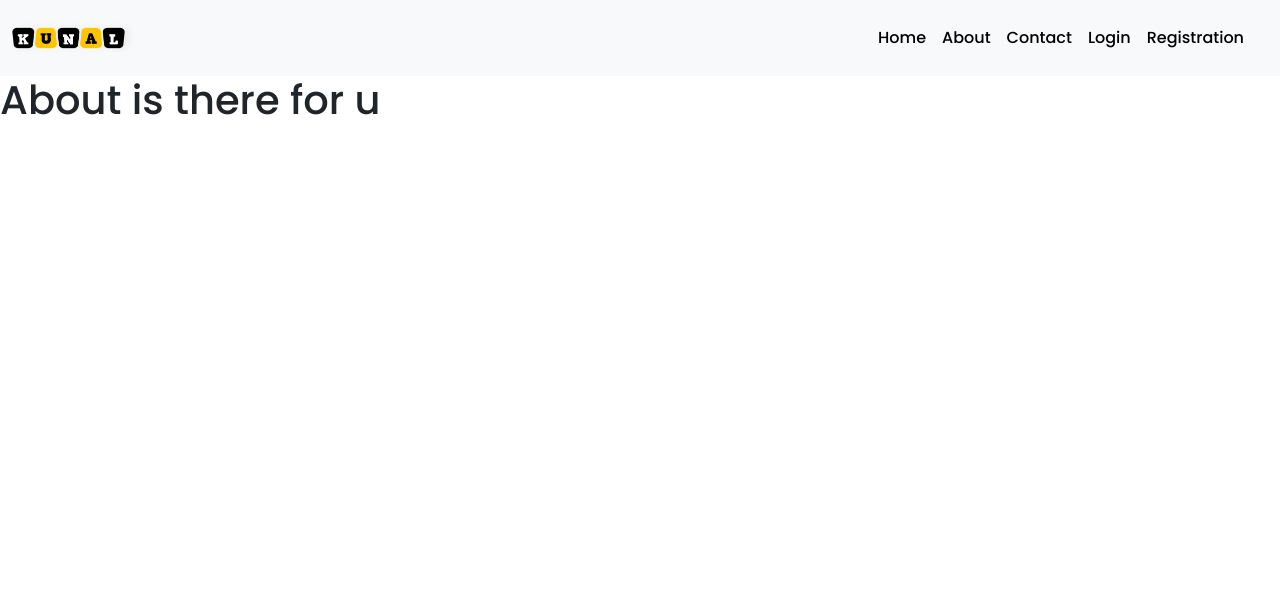
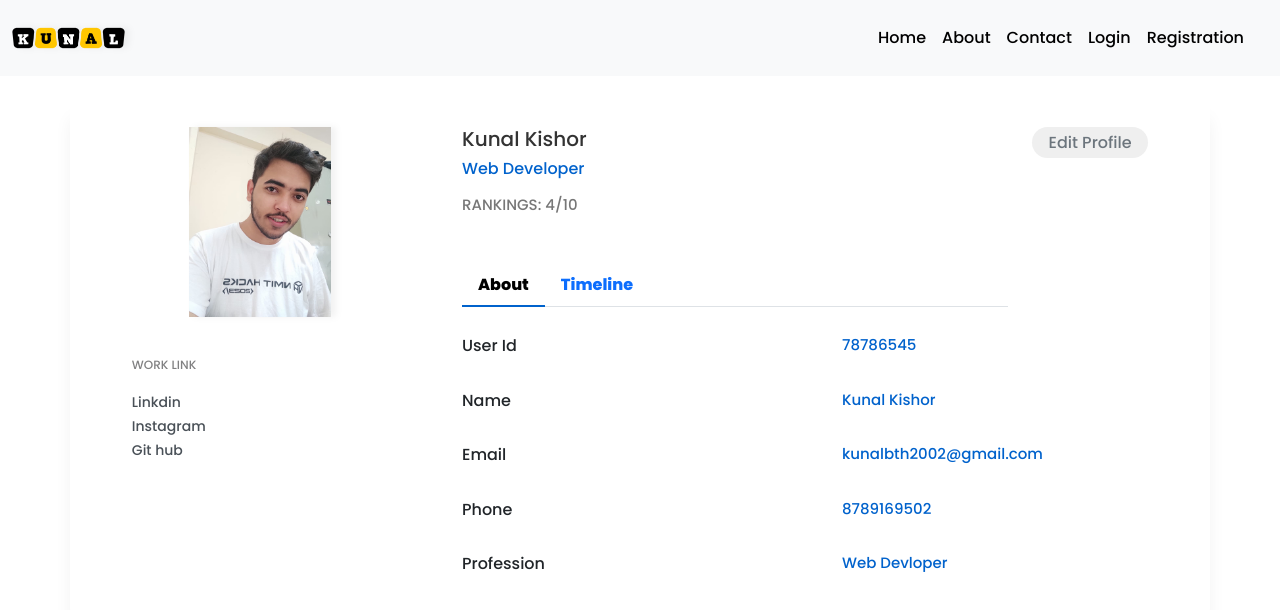
Before and after one commit to Kunal1223/Mern_-project_alfa, a React (Create React App) app in the folder client/: page /about in a window 1280 px wide. Shown: the top 610 px of the page. Built offline with nearby package versions, Linux system fonts and the light colour scheme.

Commit message:
client about modification

```diff
--- a/client/src/App.css
+++ b/client/src/App.css
@@ -549,9 +549,9 @@ label.valid:after {
 /* for secret page  */
 
 .emp-profile {
-  padding: 3%;
-  margin-top: 3%;
-  margin-bottom: 3%;
+  padding: 2%;
+  margin-top: 2%;
+  margin-bottom: 2%;
   border-radius: 0.5rem;
   background: #fff;
 }
@@ -559,8 +559,8 @@ label.valid:after {
   text-align: center;
 }
 .profile-img img {
-  width: 70%;
-  height: 100%;
+  width: 40%;
+  height: 20%;
 }
 .profile-img .file {
   position: relative;
--- a/client/src/components/About.js
+++ b/client/src/components/About.js
@@ -1,10 +1,152 @@
 import React from 'react'
+import kunalpic from "../images/kunalpic.jpg";
 
 const About = () => {
   return (
-    <div>
-      <h1>About is there for u</h1>
-    </div>
+    <>
+      <div className="container emp-profile">
+        <form method="GET">
+          <div className="row">
+            <div className="col-md-4">
+              <div className="profile-img">
+                <img src={kunalpic} alt="Kunal" />
+              </div>
+
+            </div>
+
+            <div className="col-md-6">
+              <div className="profile-head">
+                <h5>Kunal Kishor</h5>
+                <h6>Web Developer</h6>
+                <p className="profile-rating mt-3 mb-5">RANKINGS: <span> 4/10 </span></p>
+                <ul className="nav nav-tabs" role="tablist">
+                  <li className="nav-item">
+                    <a className="nav-link active" id="home-tab" data-toggle="tab" href="#home" role="tab" aria-controls="home" aria-selected="true">About</a>
+                  </li>
+                  <li className="nav-item">
+                    <a className="nav-link" id="profile-tab" data-toggle="tab" href="#profile" role="tab" aria-controls="profile" aria-selected="false">Timeline</a>
+                  </li>
+                </ul>
+
+              </div>
+            </div>
+
+            <div className="col-md-2">
+              <input type="submit" className="profile-edit-btn" name="btnAddMore" value="Edit Profile" />
+            </div>
+
+          </div>
+
+
+
+          <div className="row">
+            {/* left side url  */}
+            <div className="col-md-4">
+              <div className="profile-work">
+                <p> WORK LINK</p>
+                <a href="/" target="_thapa">Linkdin</a> <br />
+                <a href="/" target="_thapa">Instagram</a> <br />
+                <a href="/" target="_thapa">Git hub</a> <br />
+              </div>
+            </div>
+
+            {/* right side data toogle  */}
+
+            <div className="col-md-8 pl-5 about-info">
+              <div className="tab-content profile-tab" id="myTabContent">
+                <div className="tab-pane fade show active" id="home" role="tabpanel" aria-labelledby="home-tab">
+                  <div className="row">
+                    <div className="col-md-6">
+                      <lebel>User Id</lebel>
+                    </div>
+                    <div className="col-md-6">
+                      <p>78786545</p>
+                    </div>
+                  </div>
+                  <div className="row mt-3">
+                    <div className="col-md-6">
+                      <lebal>Name</lebal>
+                    </div>
+                    <div className="col-md-6 ">
+                      <p>Kunal Kishor</p>
+                    </div>
+                  </div>
+                  <div className="row mt-3">
+                    <div className="col-md-6">
+                      <lebal>Email</lebal>
+                    </div>
+                    <div className="col-md-6">
+                      <p>kunalbth2002@gmail.com</p>
+                    </div>
+                  </div>
+                  <div className="row mt-3">
+                    <div className="col-md-6">
+                      <lebal>Phone</lebal>
+                    </div>
+                    <div className="col-md-6">
+                      <p>8789169502</p>
+                    </div>
+                  </div>
+                  <div className="row mt-3">
+                    <div className="col-md-6">
+                      <lebal>Profession</lebal>
+                    </div>
+                    <div className="col-md-6">
+                      <p>Web Devloper</p>
+                    </div>
+                  </div>
+                </div>
+
+                <div className="tab-pane fade" id="profile" role="tabpanel" aria-labelledby="profile-tab">
+                  <div className="row">
+                    <div className="col-md-6">
+                      <lebal>Experience</lebal>
+                    </div>
+                    <div className="col-md-6">
+                      <p>Expert</p>
+                    </div>
+                  </div>
+                  <div className="row mt-3">
+                    <div className="col-md-6">
+                      <lebal>Hourly Rate</lebal>
+                    </div>
+                    <div className="col-md-6">
+                      <p>10$/hr</p>
+                    </div>
+                  </div>
+                  <div className="row mt-3">
+                    <div className="col-md-6">
+                      <lebal>Total Projects</lebal>
+                    </div>
+                    <div className="col-md-6">
+                      <p>230</p>
+                    </div>
+                  </div>
+                  <div className="row mt-3">
+                    <div className="col-md-6">
+                      <lebal>English Level</lebal>
+                    </div>
+                    <div className="col-md-6">
+                      <p>Expert</p>
+                    </div>
+                  </div>
+                  <div className="row mt-3">
+                    <div className="col-md-6">
+                      <lebal>Availability</lebal>
+                    </div>
+                    <div className="col-md-6">
+                      <p>6 months</p>
+                    </div>
+                  </div>
+
+                </div>
+              </div>
+            </div>
+          </div>
+
+        </form>
+      </div>
+    </>
   )
 }
 
```
Also changed, not shown: client/src/images/kunalpic.jpg (added).
